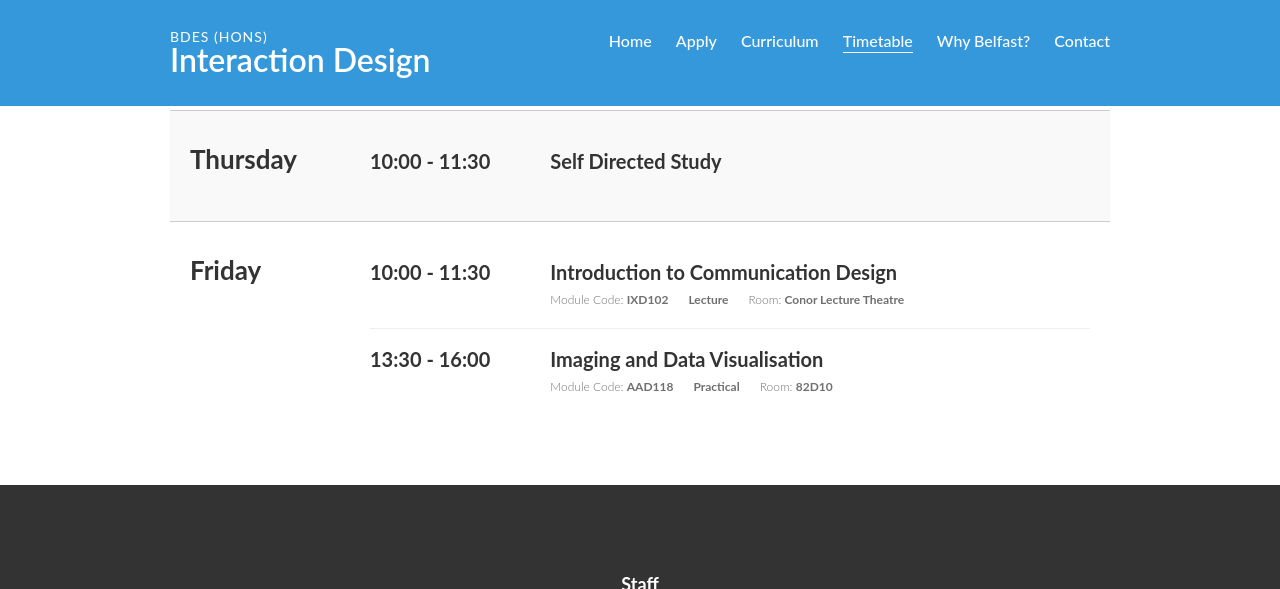
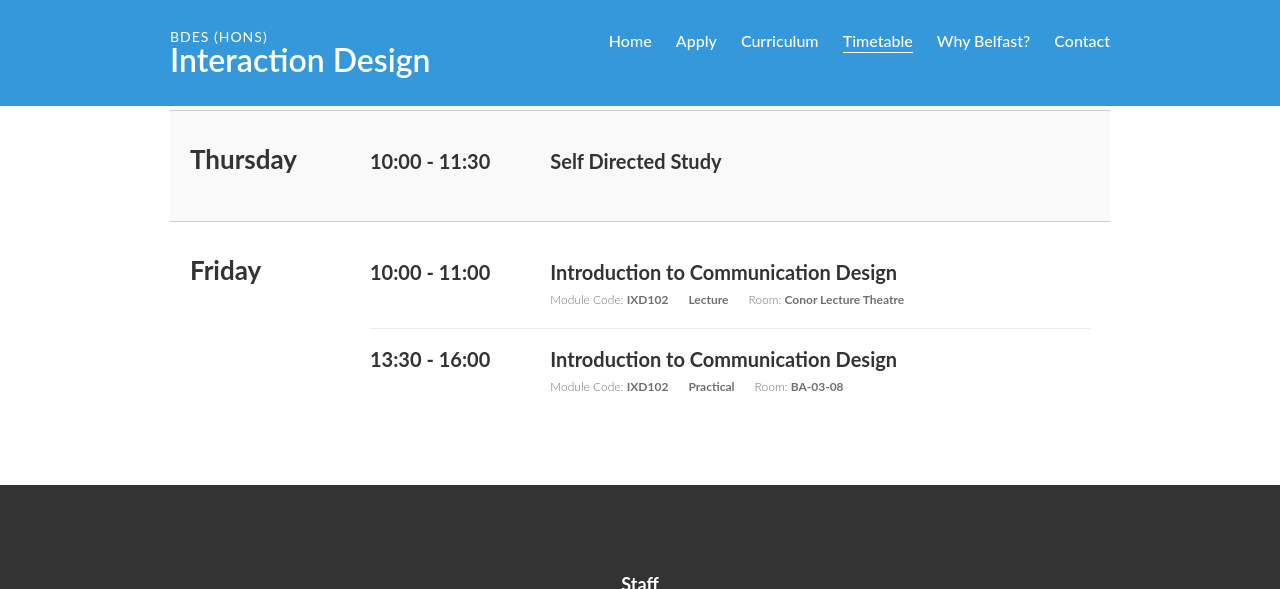
Before and after one commit to ixdbelfast/ixdbelfast.github.io, a Jekyll site: the page built from timetable.html, in a window 1280 px wide and 900 px high, scrolled down 1024 px, cut to the strip 0-589 px from the top of the window. Built offline with Jekyll 4.4.1, drawn with Linux system fonts in a browser that asks for light colours.

Commit message:
Update Yr1 timetable

```diff
--- a/timetable.html
+++ b/timetable.html
@@ -143,7 +143,7 @@ permalink: /timetable/
 			<div class="class">
 
 				<div class="time">
-					<h3>10:00 - 11:30</h3>
+					<h3>10:00 - 11:00</h3>
 				</div>
 
 				<div class="class-details">
@@ -176,11 +176,11 @@ permalink: /timetable/
 				</div>
 
 				<div class="class-details">
-					<h3>Imaging and Data Visualisation</h3>
+					<h3>Introduction to Communication Design</h3>
 					<ul>
-						<li class="module-code">AAD118</li>
+						<li class="module-code">IXD102</li>
 						<li class="session">Practical</li>
-						<li class="room">82D10</li>
+						<li class="room">BA-03-08</li>
 					</ul>
 				</div>
 
```
